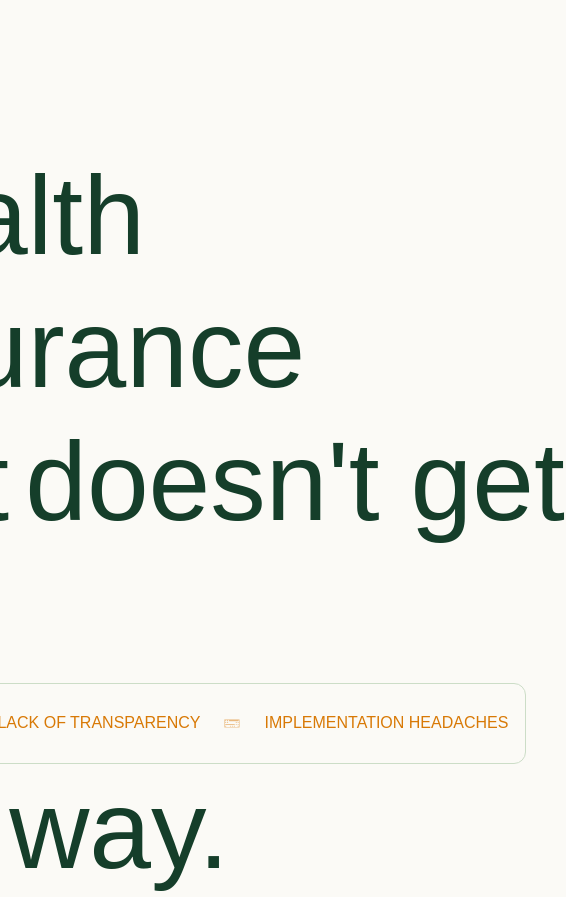
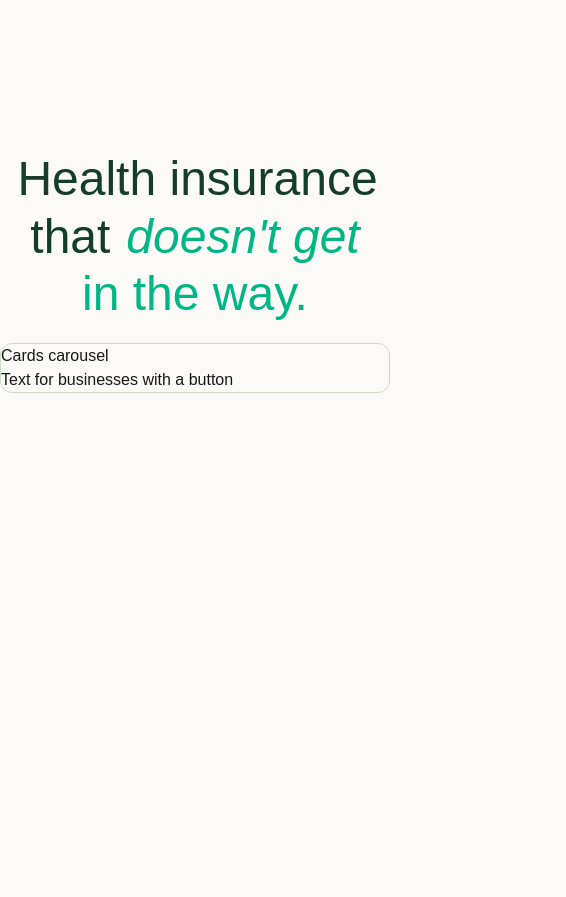
Before and after one commit to Zachpierce15/hero-project, a Next.js app: page / in a window 390 px wide. Shown: the whole page, 566 px wide, since content can reach past the window. After the commit the page ends 844 px from the top, so only its background shows below. Built offline with nearby package versions, Linux system fonts and the light colour scheme.

Commit message:
Add mobile responsive design to the header component with animations

```diff
--- /dev/null
+++ b/app/components/CardsAndQuote.tsx
@@ -0,0 +1,14 @@
+'use client'
+import styled from "styled-components"
+
+const CardAndQuoteContainer = styled.div`
+    border: 1px solid #CCDDC7;
+    border-radius: 12px;
+`
+export const CardAndQuote = () => {
+    return (
+        <CardAndQuoteContainer>
+            <div>Cards carousel</div>
+            <div>Text for businesses with a button</div>
+        </CardAndQuoteContainer>)
+}
--- a/app/components/ComplaintsBanner.tsx
+++ b/app/components/ComplaintsBanner.tsx
@@ -9,14 +9,22 @@ import Image from 'next/image'
 
 import './style.css'
 
-export const ImgContainerDiv = styled.div`
-height: 9px;
+const ImgContainerDiv = styled.div`
+height: auto;
 width: 16px;
 flex: none;
 margin: 0px 8px;
 `
 
-export const StyledSpan = styled.span`
+const ShrinkBoxContainer = styled.div`
+            display: flex;
+            align-items: center;
+            margin: 0px 20px;
+            justify-content: center;
+`
+
+
+const StyledSpan = styled.span`
 display: flex;
 flex: none;`
 
@@ -27,18 +35,17 @@ export const CompaintsBanner = () => {
     const carouselRef1 = useRef<HTMLDivElement>(null);
 
     useGSAP(() => {
-
         const mm = gsap.matchMedia();
 
         mm.add(
             {
                 desktop: "(min-width: 1440px)",
                 tablet: "(min-width: 1025px) and (max-width: 1439px)",
-        mobile: "(max-width: 375px)",
+                mobile: "(max-width: 500px)",
             },
             (ctx) => {
                 // Use ctx.mq instead of ctx.conditions
-        if (ctx.desktop) {
+                if (ctx?.conditions?.desktop) {
                     gsap.fromTo(
                         carouselRef1.current,
                         {
@@ -64,24 +71,54 @@ export const CompaintsBanner = () => {
                             x: '+=47'
                         })
                 }
-        if (ctx.tablet) {
+                if (ctx?.conditions?.tablet) {
                     // tablet animation
                 }
-        if (ctx.mobile) {
-          // mobile animation
+                if (ctx?.conditions?.mobile) {
+                    gsap.fromTo(
+                        carouselRef1.current,
+                        {
+                            xPercent: 0
+                        },
+                        {
+                            xPercent: -5,
+                            duration: 2,
+                            repeat: 0,
+                            ease: 'none'
+                        })
+                    gsap.fromTo(
+                        shrinkBoxRef.current,
+                        {
+                            scale: 1,
+                        },
+                        {
+                            scale: 0,
+                            delay: 1,
+                            duration: 2.40,
+                            ease: 'power4.in',
+                            margin: 0,
+                        })
+
+                    gsap.fromTo('.inner-container-complaints', { scale: 1 }, {
+                        scale: 1,
+                        delay: 1,
+                        duration: 2.3,
+                        ease: 'power4.in',
+                        margin: 0,
+                        x: '+=200',
+                        y: "+=60"
+                    })
                 }
             }
         );
 
         return () => mm.revert();
 
-    }, {scope: shrinkBoxRef})
+    },)
     return (
-        <div style={{
-            display: 'flex',
-            alignItems: 'center',
-            margin: '0px 40px'
-        }} ref={shrinkBoxRef}>
+        <ShrinkBoxContainer
+            ref={shrinkBoxRef}
+        >
             <div className='outer_container'>
                 <div
                     ref={carouselRef1}
@@ -93,7 +130,7 @@ export const CompaintsBanner = () => {
                             src={Illo}
                             height={9}
                             width={16}
-                            alt="Picture of the author"
+                            alt="Illo icon between text"
                         />
                     </ImgContainerDiv>
                     <StyledSpan>LACK OF TRANSPARENCY</StyledSpan>
@@ -102,7 +139,7 @@ export const CompaintsBanner = () => {
                             src={Illo}
                             height={9}
                             width={16}
-                            alt="Picture of the author"
+                            alt="Illo icon between text"
                         />
                     </ImgContainerDiv>
                     <StyledSpan>IMPLEMENTATION HEADACHES</StyledSpan>
@@ -111,12 +148,12 @@ export const CompaintsBanner = () => {
                             src={Illo}
                             height={9}
                             width={16}
-                            alt="Picture of the author"
+                            alt="Illo icon between text"
                         />
                     </ImgContainerDiv>
                     <StyledSpan>UNPREDICATABLE RATE INCREASES</StyledSpan>
                 </div>
             </div>
-        </div>
+        </ShrinkBoxContainer>
     )
 }
--- a/app/components/Title.tsx
+++ b/app/components/Title.tsx
@@ -1,10 +1,11 @@
 'use client'
 import gsap from 'gsap'
 import { useGSAP } from '@gsap/react'
+import { useRef } from 'react'
 import styled from 'styled-components'
 
-import {CompaintsBanner} from './ComplaintsBanner'
-import { useRef } from 'react'
+import { CompaintsBanner } from './ComplaintsBanner'
+import './style.css'
 
 gsap.registerPlugin(useGSAP)
 
@@ -16,8 +17,11 @@ line-height: 120%;
 font-size: 111px;
 width: fit-content;
 
-  @media (max-width: 375px) {
+  @media (max-width: 500px) {
         font-size: 48px;
+        margin-bottom: 8px;
+        text-align: center;
+        width: unset;
 }
 `
 
@@ -29,8 +33,10 @@ line-height: 120%;
 font-size: 111px;
 width: fit-content;
 
-@media (max-width: 375px) {
+@media (max-width: 500px) {
     font-size: 48px;
+    text-align: center;
+    width: unset;
 }
 `
 
@@ -43,13 +49,17 @@ const StyledHeaderContainer = styled.div`
 
 const StyledMiddleDiv = styled.div`
 
-
-@media (max-width: 375px) {
+@media (max-width: 500px) {
     text-align: center;
 }
 `
 
-export const Title = () => {
+type Props = {
+    isMobile: boolean;
+}
+
+export const Title = ({ isMobile: _isMobile }: Props) => {
+
     const container = useRef(null)
     useGSAP(() => {
 
@@ -59,16 +69,16 @@ export const Title = () => {
             {
                 desktop: "(min-width: 1440px)",
                 tablet: "(min-width: 1025px) and (max-width: 1439px)",
-                mobile: "(max-width: 375px)",
+                mobile: "(max-width: 500px)",
             },
             (ctx) => {
 
-                if (ctx.desktop) {
+                if (ctx?.conditions?.desktop) {
                     const tl = gsap.timeline();
                     // 1440px+ animation (full shrink + slide)
-                    tl.to('#left', {x: '+=360', duration: 2.54, ease:'power4.in', delay: 1},
+                    tl.to('#left', { x: '+=360', duration: 2.54, ease: 'power4.in', delay: 1 },
                         0
-                        ).to('#right', {x: '-=275', duration: 2.54, ease: 'power4.in', delay: 1},
+                    ).to('#right', { x: '-=275', duration: 2.54, ease: 'power4.in', delay: 1 },
                         0
                     );
 
@@ -80,7 +90,7 @@ export const Title = () => {
                     )
                 }
 
-                if (ctx.tablet) {
+                if (ctx?.conditions?.tablet) {
                     // 1025px - 1439px (smaller movement)
                     const tl = gsap.timeline();
                     tl.fromTo(
@@ -92,36 +102,65 @@ export const Title = () => {
                         .to(".right", { x: "-=40", duration: 0.8 }, 0);
                 }
 
-                if (ctx.mobile) {
+                if (ctx?.conditions?.mobile) {
                     // 375px and below (simple fade)
-                // gsap.fromTo(
-                //     ".middle",
-                //     { opacity: 0, y: 20 },
-                //     { opacity: 1, y: 0, duration: 0.6, ease: "power2.out" }
-                // );
+                    const tl = gsap.timeline();
+                    tl.to('#beginning-of-title-header', { y: '+=50', duration: 2.54, ease: 'power4.in', delay: 1 },
+                        0
+                    ).to('#bottom', { y: '-=20', duration: 2.54, ease: 'power4.in', delay: 1 },
+                        0
+                    );
+                    tl.to(["#left", "#bottom"],
+                        {
+                            color: '#00B684',
+                            duration: .4,
+                        }
+                    )
                 }
             }
         );
 
         return () => mm.revert();
-    }, {scope: container})
+    }, { scope: container, dependencies: [_isMobile] })
+
     return (
+        <div>
+            {_isMobile ? (
                 <StyledHeaderContainer ref={container}>
-        <StyledHeaderBeginning>
-            <span>Health insurance</span>
+                    <StyledHeaderBeginning id='beginning-of-title-header'>
                         <StyledMiddleDiv>
-                <span style={{marginRight: '16px'}}>that</span>
-                <span id='other'>doesn't </span>
-                <span id='left'>get</span>
+                            <span style={{ marginLeft: '5px' }}>Health insurance</span>
+                        </StyledMiddleDiv>
+                        <StyledMiddleDiv>
+                            <span style={{ marginRight: '16px' }}>that</span>
+                            <span style={{ fontStyle: "italic" }} id='left'>doesn&apos;t get</span>
                         </StyledMiddleDiv>
                     </StyledHeaderBeginning>
-        <div
-            // style={{display: 'flex'}}
-            >
-            <StyledHeader id="left">in</StyledHeader>
+                    <div>
                         <CompaintsBanner />
-            <StyledHeader id='right'>the way.</StyledHeader>
+                        <StyledHeader id='bottom'>in the way.</StyledHeader>
                     </div>
 
-    </StyledHeaderContainer>)
+                </StyledHeaderContainer>
+            ) : (
+                <StyledHeaderContainer ref={container}>
+                    <StyledHeaderBeginning id='beginning-of-title-header'>
+                        <StyledMiddleDiv>
+                            <span style={{ marginLeft: '5px' }}>Health insurance</span>
+                        </StyledMiddleDiv>
+                        <StyledMiddleDiv>
+                            <span style={{ marginRight: '16px' }}>that</span>
+                            <span style={{ fontStyle: "italic" }} id='left'>doesn&apos;t</span>
+                        </StyledMiddleDiv>
+                    </StyledHeaderBeginning>
+                    <div>
+                        <StyledHeader>get in</StyledHeader>
+                        <CompaintsBanner />
+                        <StyledHeader id='bottom'>the way.</StyledHeader>
+                    </div>
+
+                </StyledHeaderContainer>
+            )}
+        </div>
+    )
 }
--- a/app/components/style.css
+++ b/app/components/style.css
@@ -18,17 +18,36 @@
     align-items: center;
 }
 
+.outer_container,
+.inner-container-complaints {
+    -ms-overflow-style: none;  /* IE/Edge */
+    scrollbar-width: none;  /* Firefox */
+}
+
+.outer_container::-webkit-scrollbar,
+.inner-container-complaints::-webkit-scrollbar {
+    display: no;
+}
+
 .inner-container-complaints::-webkit-scrollbar {
   display: none;
 }
 
   @media (max-width: 1024px) {
     .outer_container {
-        width: 307;
+        max-width: 307;
+        width: 85vw;
     }
   }
 
-  @media (max-width: 375px) {
+  @media (max-width: 500px) {
     .outer_container {
-        width: 327;
-    }}
+        width: 90vw;
+        height: 62px;
+        font-size: 12px;
+        overflow: hidden; /* Add hidden on Y too */
+
+    }
+
+
+  }
--- /dev/null
+++ b/app/hooks/useWindowSize.ts
@@ -0,0 +1,31 @@
+// hooks/useWindowSize.ts
+"use client";
+
+import { useState, useEffect } from "react";
+
+type WindowSize = {
+  width: number | undefined;
+  height: number | undefined;
+};
+
+export function useWindowSize(): WindowSize {
+  const [size, setSize] = useState<WindowSize>({
+    width: undefined,
+    height: undefined,
+  });
+
+  useEffect(() => {
+    function handleResize() {
+      setSize({
+        width: window.innerWidth,
+        height: window.innerHeight,
+      });
+    }
+
+    handleResize(); // set initial size
+    window.addEventListener("resize", handleResize);
+    return () => window.removeEventListener("resize", handleResize);
+  }, []);
+
+  return size;
+}
--- a/app/page.tsx
+++ b/app/page.tsx
@@ -1,25 +1,33 @@
 'use client'
 import styled from 'styled-components'
+import { useWindowSize } from "./hooks/useWindowSize";
 // import {CardCarousel} from './components/CardCarousel'
-import {Title} from './components/Title'
+import { CardAndQuote } from './components/CardsAndQuote'
+import { Title } from './components/Title'
 
 const StyledAppContainer = styled.h1`
 display: flex;
 justify-content: center;
 margin-top: 150px;
+flex-direction: column;
 
-  @media (max-width: 375px) {
+  @media (max-width: 500px) {
         justify-content: unset;
+        margin-top: 100px;
+
 }
 `
 
 
 export default function Home() {
+  const { width } = useWindowSize()
+
+  const isMobile = width !== undefined && width <= 500
   return (
     <StyledAppContainer>
 
-      <Title />
-    {/* <CardCarousel /> */}
+      <Title isMobile={isMobile} />
+      <CardAndQuote />
     </StyledAppContainer>
   );
 }
```
Lines whose indentation alone changed are shown as unchanged.
